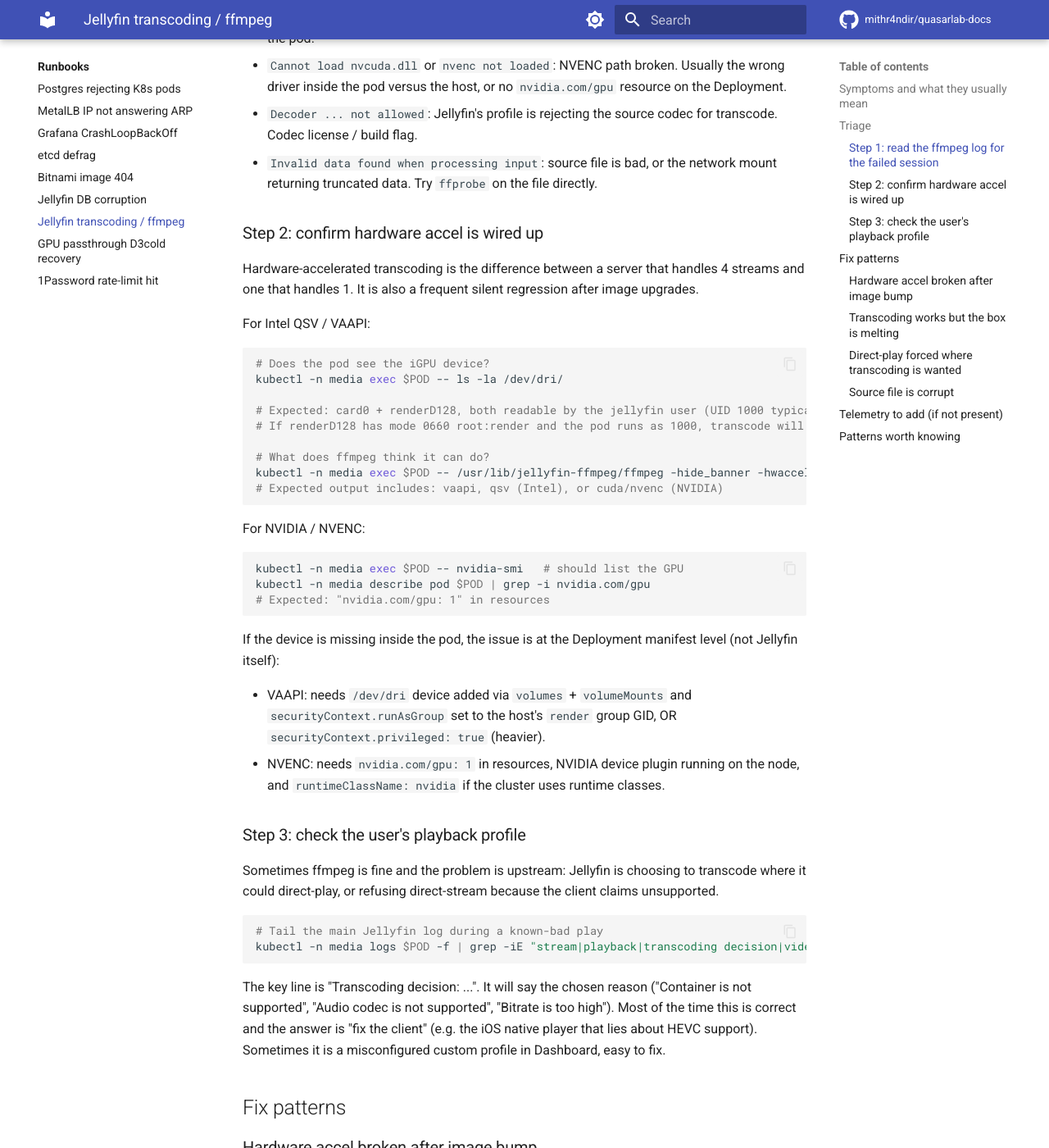
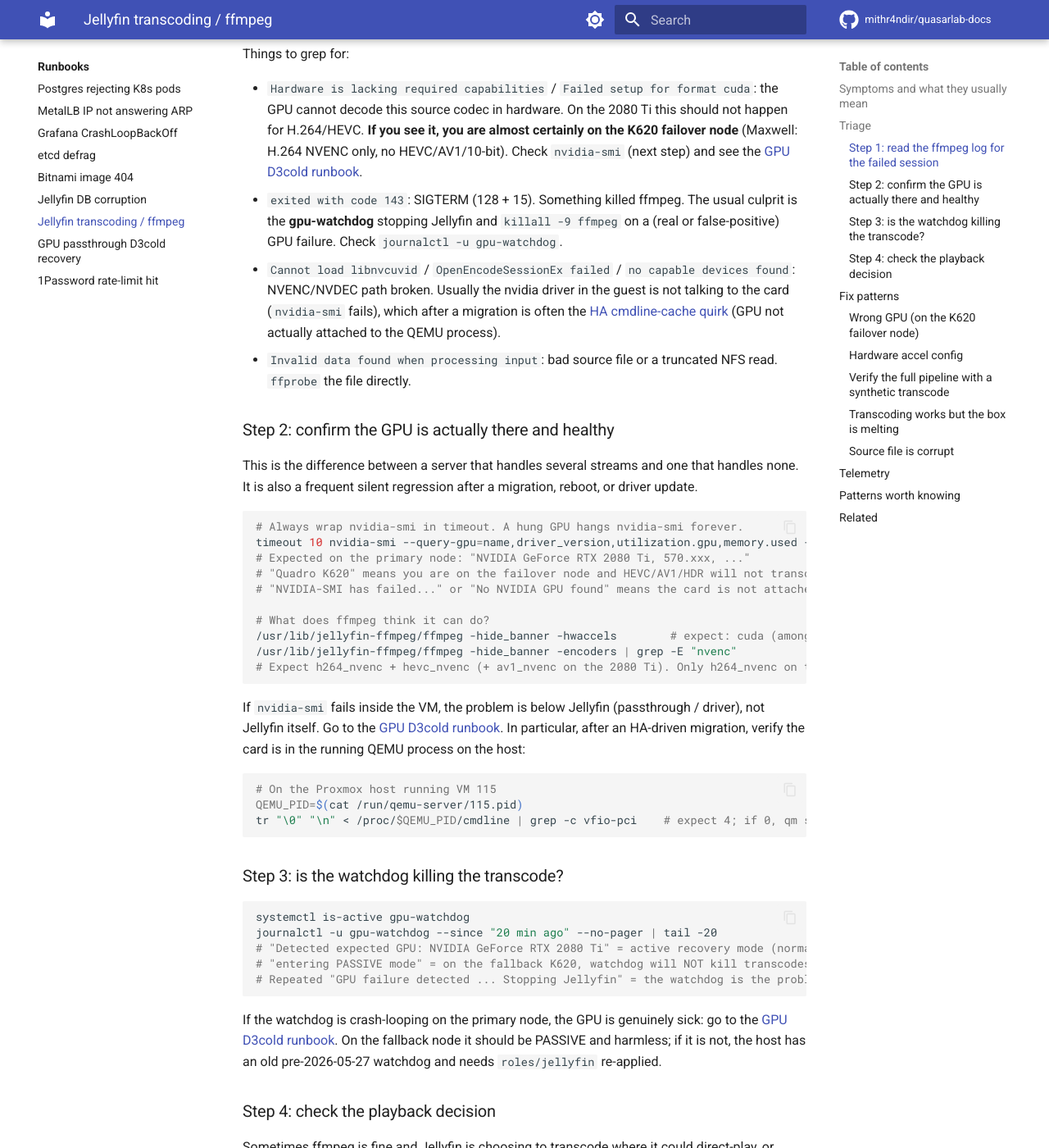
Before and after one commit to mithr4ndir/quasarlab-docs, an MkDocs documentation site: the page built from docs/runbooks/jellyfin-transcoding-ffmpeg.md, in a window 1280 px wide and 1400 px high, scrolled down 1351 px. Shown: the whole window at 82% size. Built offline with MkDocs 1.6.1 and Material for MkDocs 9.7.7, drawn with Linux system fonts in a browser that asks for light colours; comment, search, counter and statistics services are not loaded; some of the changed text lies outside the part shown.

Commit message:
docs(runbooks): rewrite jellyfin runbooks for native-on-VM reality (#6)
Both jellyfin runbooks were written for the old K8s deployment (kubectl
exec, PVCs, /config paths, library.db). Jellyfin moved to a native
systemd service on VM 115 with RTX 2080 Ti passthrough in March 2026.

DB corruption runbook:
- jellyfin.db at /var/lib/jellyfin/data/ (10.11 consolidated the old
  per-domain SQLite files; library.db is now legacy/empty)
- triggers rewritten for VM/GPU lifecycle (HA failover, gpu-watchdog
  stopping jellyfin, qm stop, 15s TimeoutStopSec) instead of pod churn
- recovery via systemctl + sqlite3 .recover on the VM; restore from
  /var/lib/jellyfin/backups or TrueNAS zvol snapshot
- flags the real gaps: no automated app-level backup, NoLock behavior,
  experimental Postgres backend via database.xml as the long-term answer

Transcoding runbook:
- ffmpeg logs at /var/log/jellyfin/, access via ssh or qm guest exec
- NVENC-only (no QSV/VAAPI); nvidia-smi always timeout-wrapped
- documents the two failure signatures from the 2026-05-27 incident:
  exit 143 = gpu-watchdog SIGTERM, "Hardware is lacking required
  capabilities" = K620 failover path
- cross-links the new GPU D3cold recovery runbook

mkdocs build --strict passes.

````diff
--- a/docs/runbooks/jellyfin-transcoding-ffmpeg.md
+++ b/docs/runbooks/jellyfin-transcoding-ffmpeg.md
@@ -1,146 +1,152 @@
 # Runbook: Jellyfin transcoding and ffmpeg
 
-When a play "doesn't work," the cause is almost always one of: codec mismatch the client cannot direct-play, transcoding failure inside the pod, or insufficient bandwidth between server and client. ffmpeg is the part doing the work, so most diagnostics start by reading what ffmpeg said.
+> Jellyfin runs as a native systemd service (`jellyfin.service`) on VM 115 with an RTX 2080 Ti passed through from the Proxmox host, not in Kubernetes or Docker (it moved off both in March 2026). Reach the VM by SSH (`ssh ladino@192.168.1.170`) or from a Proxmox host with `qm guest exec 115 -- <cmd>`. NVENC is the hardware accel path; there is no Intel QSV / VAAPI here.
+
+When a play "doesn't work," the cause is almost always one of: a codec mismatch the client cannot direct-play, a transcoding failure on the GPU, the GPU watchdog killing the transcode, or insufficient bandwidth. ffmpeg does the work, so most diagnostics start by reading what ffmpeg said.
 
 ## Symptoms and what they usually mean
 
 | Symptom | Likely cause |
 |---------|--------------|
-| "Playback error" immediately, before any video frame | Profile mismatch (codec, container, level), or transcode failed to start |
-| Plays for a few seconds then stops | Transcode segment generation falling behind, or stream killed by a session limit |
-| Audio works, video black or green | Hardware accel pipeline failing, falling back to CPU silently then dying on time budget |
-| Stream choppy on local LAN | Transcode being used unnecessarily; check direct-play eligibility |
-| Server pod CPU pegged at 100% during a single stream | Transcoding in software when hardware accel was expected to be available |
-| Multiple streams all stutter together | Concurrent transcode count exceeded what the GPU/CPU can sustain |
+| "Playback error" immediately, before any frame | Profile mismatch (codec, container, level), or transcode failed to start |
+| Plays a few seconds then stops, repeatedly | Transcode falling behind, **or the gpu-watchdog SIGTERMing ffmpeg** (see below) |
+| Audio works, video black or green | Hardware decode pipeline failing, silent CPU fallback dying on the time budget |
+| Stream choppy on local LAN | Transcoding used where direct-play was possible; check the decision log |
+| VM CPU pegged during a single stream | Software transcode where NVENC was expected (driver gone, or HEVC source on a card that cannot decode it) |
+| `Hardware is lacking required capabilities` in ffmpeg log | The card cannot decode this codec. Almost always the **K620 failover path** (Maxwell cannot do HEVC/AV1/10-bit) |
+| Multiple streams all stutter together | Concurrent transcode count exceeds what the GPU can sustain |
 
 ## Triage
 
 ### Step 1: read the ffmpeg log for the failed session
 
-Jellyfin writes every ffmpeg invocation to `/config/log/`. The file name is timestamped and includes the session ID.
+Jellyfin writes every ffmpeg invocation to `/var/log/jellyfin/`. Files are `FFmpeg.Transcode-<timestamp>_<sessionid>_<hash>.log`.
 
 ```bash
-POD=$(kubectl -n media get pod -l app.kubernetes.io/name=jellyfin -o jsonpath='{.items[0].metadata.name}')
+# Most recent transcode log
+ls -t /var/log/jellyfin/FFmpeg.Transcode-*.log | head -1
 
-# Most recent transcode log
-kubectl -n media exec $POD -- ls -t /config/log/ffmpeg-transcode-*.txt | head -1
-
-# Tail the last one
-kubectl -n media exec $POD -- sh -c 'tail -200 $(ls -t /config/log/ffmpeg-transcode-*.txt | head -1)'
+# Tail it
+tail -100 "$(ls -t /var/log/jellyfin/FFmpeg.Transcode-*.log | head -1)"
 ```
 
 Things to grep for:
 
-- `Failed to open codec` or `No such codec`: missing codec, almost always because the container build of jellyfin-ffmpeg lost a codec or the input has a codec the build does not include (Dolby Vision profile 8, certain DTS variants).
-- `vaapi_open_internal: Failed to initialize VAAPI device`: Intel QSV / VAAPI hardware accel cannot reach the GPU. Almost always permissions on `/dev/dri/renderD128` inside the pod.
-- `Cannot load nvcuda.dll` or `nvenc not loaded`: NVENC path broken. Usually the wrong driver inside the pod versus the host, or no `nvidia.com/gpu` resource on the Deployment.
-- `Decoder ... not allowed`: Jellyfin's profile is rejecting the source codec for transcode. Codec license / build flag.
-- `Invalid data found when processing input`: source file is bad, or the network mount returning truncated data. Try `ffprobe` on the file directly.
+- `Hardware is lacking required capabilities` / `Failed setup for format cuda`: the GPU cannot decode this source codec in hardware. On the 2080 Ti this should not happen for H.264/HEVC. **If you see it, you are almost certainly on the K620 failover node** (Maxwell: H.264 NVENC only, no HEVC/AV1/10-bit). Check `nvidia-smi` (next step) and see the [GPU D3cold runbook](gpu-passthrough-d3cold-recovery.md).
+- `exited with code 143`: SIGTERM (128 + 15). Something killed ffmpeg. The usual culprit is the **gpu-watchdog** stopping Jellyfin and `killall -9 ffmpeg` on a (real or false-positive) GPU failure. Check `journalctl -u gpu-watchdog`.
+- `Cannot load libnvcuvid` / `OpenEncodeSessionEx failed` / `no capable devices found`: NVENC/NVDEC path broken. Usually the nvidia driver in the guest is not talking to the card (`nvidia-smi` fails), which after a migration is often the [HA cmdline-cache quirk](gpu-passthrough-d3cold-recovery.md) (GPU not actually attached to the QEMU process).
+- `Invalid data found when processing input`: bad source file or a truncated NFS read. `ffprobe` the file directly.
 
-### Step 2: confirm hardware accel is wired up
+### Step 2: confirm the GPU is actually there and healthy
 
-Hardware-accelerated transcoding is the difference between a server that handles 4 streams and one that handles 1. It is also a frequent silent regression after image upgrades.
-
-For Intel QSV / VAAPI:
+This is the difference between a server that handles several streams and one that handles none. It is also a frequent silent regression after a migration, reboot, or driver update.
 
 ```bash
-# Does the pod see the iGPU device?
-kubectl -n media exec $POD -- ls -la /dev/dri/
-
-# Expected: card0 + renderD128, both readable by the jellyfin user (UID 1000 typically)
-# If renderD128 has mode 0660 root:render and the pod runs as 1000, transcode will fail.
+# Always wrap nvidia-smi in timeout. A hung GPU hangs nvidia-smi forever.
+timeout 10 nvidia-smi --query-gpu=name,driver_version,utilization.gpu,memory.used --format=csv
+# Expected on the primary node: "NVIDIA GeForce RTX 2080 Ti, 570.xxx, ..."
+# "Quadro K620" means you are on the failover node and HEVC/AV1/HDR will not transcode.
+# "NVIDIA-SMI has failed..." or "No NVIDIA GPU found" means the card is not attached to the guest.
 
 # What does ffmpeg think it can do?
-kubectl -n media exec $POD -- /usr/lib/jellyfin-ffmpeg/ffmpeg -hide_banner -hwaccels
-# Expected output includes: vaapi, qsv (Intel), or cuda/nvenc (NVIDIA)
+/usr/lib/jellyfin-ffmpeg/ffmpeg -hide_banner -hwaccels        # expect: cuda (among others)
+/usr/lib/jellyfin-ffmpeg/ffmpeg -hide_banner -encoders | grep -E "nvenc"
+# Expect h264_nvenc + hevc_nvenc (+ av1_nvenc on the 2080 Ti). Only h264_nvenc on the K620.
 ```
 
-For NVIDIA / NVENC:
+If `nvidia-smi` fails inside the VM, the problem is below Jellyfin (passthrough / driver), not Jellyfin itself. Go to the [GPU D3cold runbook](gpu-passthrough-d3cold-recovery.md). In particular, after an HA-driven migration, verify the card is in the running QEMU process on the host:
 
 ```bash
-kubectl -n media exec $POD -- nvidia-smi   # should list the GPU
-kubectl -n media describe pod $POD | grep -i nvidia.com/gpu
-# Expected: "nvidia.com/gpu: 1" in resources
+# On the Proxmox host running VM 115
+QEMU_PID=$(cat /run/qemu-server/115.pid)
+tr "\0" "\n" < /proc/$QEMU_PID/cmdline | grep -c vfio-pci    # expect 4; if 0, qm stop 115 && qm start 115
 ```
 
-If the device is missing inside the pod, the issue is at the Deployment manifest level (not Jellyfin itself):
-
-- VAAPI: needs `/dev/dri` device added via `volumes` + `volumeMounts` and `securityContext.runAsGroup` set to the host's `render` group GID, OR `securityContext.privileged: true` (heavier).
-- NVENC: needs `nvidia.com/gpu: 1` in resources, NVIDIA device plugin running on the node, and `runtimeClassName: nvidia` if the cluster uses runtime classes.
-
-### Step 3: check the user's playback profile
-
-Sometimes ffmpeg is fine and the problem is upstream: Jellyfin is choosing to transcode where it could direct-play, or refusing direct-stream because the client claims unsupported.
+### Step 3: is the watchdog killing the transcode?
 
 ```bash
-# Tail the main Jellyfin log during a known-bad play
-kubectl -n media logs $POD -f | grep -iE "stream|playback|transcoding decision|videocodec|audiocodec"
+systemctl is-active gpu-watchdog
+journalctl -u gpu-watchdog --since "20 min ago" --no-pager | tail -20
+# "Detected expected GPU: NVIDIA GeForce RTX 2080 Ti" = active recovery mode (normal on primary node)
+# "entering PASSIVE mode" = on the fallback K620, watchdog will NOT kill transcodes (correct)
+# Repeated "GPU failure detected ... Stopping Jellyfin" = the watchdog is the problem
 ```
 
-The key line is "Transcoding decision: ...". It will say the chosen reason ("Container is not supported", "Audio codec is not supported", "Bitrate is too high"). Most of the time this is correct and the answer is "fix the client" (e.g. the iOS native player that lies about HEVC support). Sometimes it is a misconfigured custom profile in Dashboard, easy to fix.
+If the watchdog is crash-looping on the primary node, the GPU is genuinely sick: go to the [GPU D3cold runbook](gpu-passthrough-d3cold-recovery.md). On the fallback node it should be PASSIVE and harmless; if it is not, the host has an old pre-2026-05-27 watchdog and needs `roles/jellyfin` re-applied.
+
+### Step 4: check the playback decision
+
+Sometimes ffmpeg is fine and Jellyfin is choosing to transcode where it could direct-play, or refusing direct-stream because the client lied about support.
+
+```bash
+journalctl -u jellyfin -f | grep -iE "stream|playback|transcod|videocodec|audiocodec"
+```
+
+The key line is the transcoding decision and its reason ("Container is not supported", "Audio codec is not supported", "Bitrate is too high"). Most of the time it is correct and the fix is client-side (e.g. an app that misreports HEVC support). Occasionally it is a misconfigured custom profile.
 
 ## Fix patterns
 
-### Hardware accel broken after image bump
+### Wrong GPU (on the K620 failover node)
 
-```yaml
-# Make sure the Deployment has these for VAAPI / Intel QSV:
-spec:
-  template:
-    spec:
-      securityContext:
-        runAsUser: 1000
-        runAsGroup: 1000
-        supplementalGroups: [44, 109]   # video, render groups on Debian-based images
-      containers:
-      - name: jellyfin
-        resources:
-          limits:
-            gpu.intel.com/i915: 1       # if using the Intel device plugin
-        volumeMounts:
-        - mountPath: /dev/dri
-          name: dri
-      volumes:
-      - name: dri
-        hostPath:
-          path: /dev/dri
-          type: Directory
+If `nvidia-smi` shows a Quadro K620, the 2080 Ti hung and HA failed VM 115 over. H.264 SDR content will still transcode; HEVC/AV1/HDR will not. This is the [GPU D3cold runbook](gpu-passthrough-d3cold-recovery.md): recover the 2080 Ti (cold reboot pve2) and migrate VM 115 back.
+
+### Hardware accel config
+
+Encoder settings live in `/etc/jellyfin/encoding.xml` (managed by the `roles/jellyfin` Ansible role; edit there, not live). Current known-good values:
+
+```xml
+<HardwareAccelerationType>nvenc</HardwareAccelerationType>
+<EnableHardwareEncoding>true</EnableHardwareEncoding>
+<EnableTonemapping>false</EnableTonemapping>            <!-- HDR tonemapping crashes this card; keep off -->
+<EnableEnhancedNvdecDecoder>false</EnableEnhancedNvdecDecoder>  <!-- 4K DV HDR can OOM 11GB VRAM -->
 ```
 
-Verify the host's `render` group GID matches one of the supplementalGroups. On Debian 12 it is 109; older may be 110.
+`EnableTonemapping` and enhanced NVDEC are deliberately off (they have crashed or OOM'd the GPU historically). Do not flip them on without testing under 4K HDR load.
+
+### Verify the full pipeline with a synthetic transcode
+
+```bash
+# HEVC NVDEC + h264 NVENC. Exits 0 on the 2080 Ti, FAILS with
+# "Hardware is lacking required capabilities" on the K620.
+SAMPLE=$(find /mnt/media/library -type f -name "*.mkv" -size -500M 2>/dev/null | head -1)
+timeout 30 /usr/lib/jellyfin-ffmpeg/ffmpeg -hide_banner -loglevel error \
+  -hwaccel cuda -hwaccel_output_format cuda -c:v hevc_cuvid \
+  -i "$SAMPLE" -t 10 -c:v h264_nvenc -preset p1 -b:v 5M -f null - && echo OK
+```
 
 ### Transcoding works but the box is melting
 
-Cap concurrent transcodes. Dashboard > Playback > "Maximum number of concurrent stream transcodes" set conservatively (1 to 2 for a small iGPU, 4 to 6 for an Arc / dedicated GPU). Better to refuse a play than to deliver four broken ones.
-
-### Direct-play forced where transcoding is wanted
-
-A specific client-profile override in `/config/data/dlna/profiles/users/` may be forcing direct play and failing on the wall clock instead of falling back. Move the profile aside, restart Jellyfin, retest with the default profile.
+Cap concurrent transcodes in Dashboard > Playback. The 2080 Ti handles several 1080p streams comfortably; still set a ceiling so it refuses rather than degrades. Better to reject one play than serve several broken ones.
 
 ### Source file is corrupt
 
 ```bash
-# Run from the pod (uses jellyfin-ffmpeg, not system ffmpeg)
-kubectl -n media exec $POD -- /usr/lib/jellyfin-ffmpeg/ffprobe -v error \
-  -show_streams -show_format \
-  "/media/<path-to-the-bad-file>"
+/usr/lib/jellyfin-ffmpeg/ffprobe -v error -show_streams -show_format "/mnt/media/<path>"
 ```
 
-If `ffprobe` errors out, the file is the problem, not Jellyfin. Re-grab from the *arr stack or restore from snapshot.
+If `ffprobe` errors, the file is the problem. Re-grab from the *arr stack or restore from a NAS snapshot.
 
-## Telemetry to add (if not present)
+## Telemetry
 
-The lab's Prometheus stack already scrapes pod CPU and memory. Useful Jellyfin-specific signals if you want them:
+Already wired in the lab (textfile collectors on the VM, scraped by Prometheus):
 
-- `jellyfin_active_sessions` from the Jellyfin Prometheus plugin.
-- `jellyfin_transcoding_sessions` count.
-- A `nvidia-smi` exporter (or DCGM) if running NVENC; track GPU utilization and encoder utilization separately. The lab has had GPU temp via `node_hwmon` (see [homepage temperatures panel](../architecture/monitoring.md)) but no direct NVENC saturation metric.
+- `gpu-metrics.timer` writes `nvidia_*` (utilization, encoder/decoder load, VRAM, temp) every 30s.
+- `jellyfin-metrics.timer` writes session/transcode counts every 60s.
+- `gpu_watchdog.prom` (`nvidia_gpu_failures_total`, soft/hard recovery counters) written by the watchdog.
 
-A "transcoding active for >X min" alert is more useful than "Jellyfin is up", because Jellyfin can be up and Ready while every stream silently fails.
+A "transcoding active for >X min with rising failures" signal is more useful than "Jellyfin is up", because Jellyfin can be Ready while every stream silently fails.
 
 ## Patterns worth knowing
 
-- **Read the ffmpeg log first, every time.** It is verbose and intimidating, but the actual error is in there in plain text and saves hours of guessing.
-- **Hardware accel is a silent regression magnet.** Every image rebuild, every kernel upgrade, every CSI/device-plugin change can break it without a clear failure. Add a synthetic transcode check (a tiny file ffmpeg-transcoded on a CronJob) that pages on failure.
-- **Refuse, don't degrade.** Capping concurrent transcodes preserves quality of service. Letting a small box accept 6 streams and serve 6 broken ones is worse than serving 2 well.
-- **SQLite + active stream + abrupt restart = corruption.** Treat it as a hard rule. See the [DB corruption runbook](jellyfin-db-corruption.md).
+- **Read the ffmpeg log first, every time.** The actual error is in there in plain text.
+- **`exited with code 143` is not an ffmpeg bug, it is SIGTERM.** Something killed it. On this host that is almost always the gpu-watchdog. Chase the watchdog, not the codec.
+- **Wrap `nvidia-smi` in `timeout`.** A hung GPU hangs it forever and wedges anything that calls it.
+- **`Hardware is lacking required capabilities` means wrong card, not wrong config.** You are on the K620. Recover the 2080 Ti.
+- **ICMP to the VM is blocked (UFW); use HTTP for liveness.** `curl http://192.168.1.170:8096/health`, not `ping`.
+- **SQLite plus an abrupt stop equals corruption.** Never restart Jellyfin mid-stream. See the [DB corruption runbook](jellyfin-db-corruption.md).
+
+## Related
+
+- [GPU passthrough D3cold recovery](gpu-passthrough-d3cold-recovery.md)
+- [Jellyfin DB corruption](jellyfin-db-corruption.md)
+- [2026-05-27 incident](../incidents/2026-05-27-jellyfin-gpu-d3cold-passthrough.md)
````
Also changed, not shown: docs/runbooks/jellyfin-db-corruption.md (+79 -71 lines).
